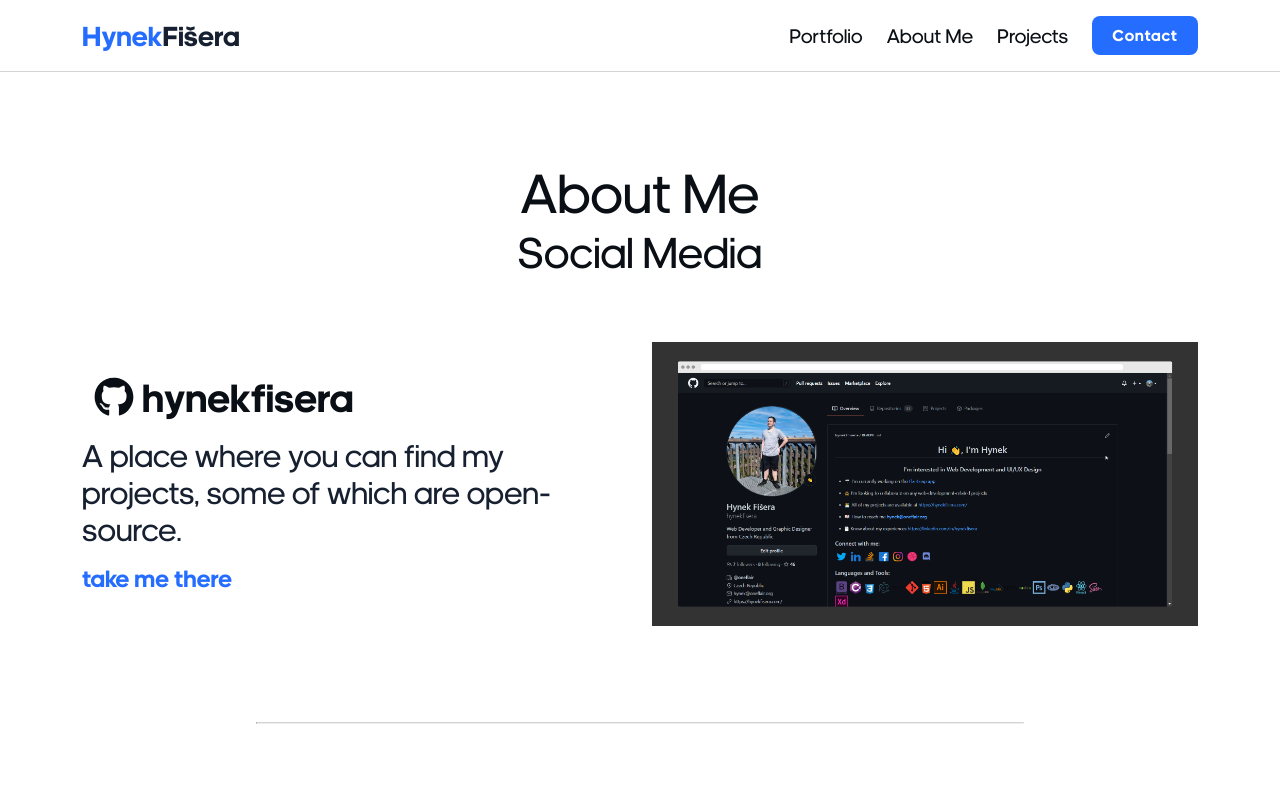
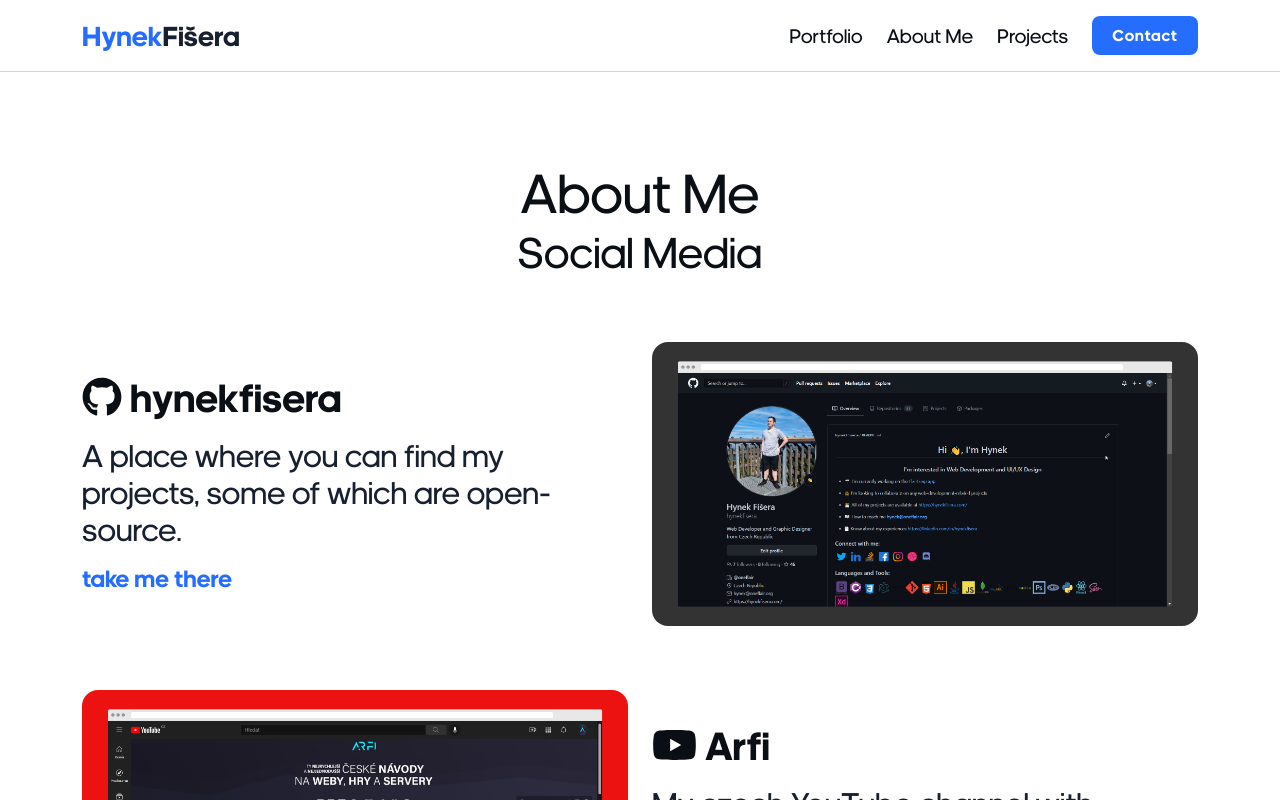
Before and after one commit to hynekfisera/hynekfisera.com, a Next.js app: page /about in a window 1280 px wide. Shown: the top 800 px of the page. Built offline with nearby package versions, Linux system fonts and the light colour scheme.

Commit message:
YouTube channel

```diff
--- a/pages/about.js
+++ b/pages/about.js
@@ -2,8 +2,9 @@ import Head from "next/head";
 import Image from "next/image";
 
 import GithubHynekfiseraImage from "../public/assets/aboutGithubHynekfisera.png";
+import YoutubeArfiImage from "../public/assets/aboutYoutubeArfi.png";
 import { FontAwesomeIcon } from "@fortawesome/react-fontawesome";
-import { faGithub } from "@fortawesome/free-brands-svg-icons";
+import { faGithub, faYoutube } from "@fortawesome/free-brands-svg-icons";
 
 export default function about() {
   const items = [
@@ -13,6 +14,13 @@ export default function about() {
       description: "A place where you can find my projects, some of which are open-source.",
       image: GithubHynekfiseraImage,
       linkTakeMeThere: "https://github.com/hynekfisera",
+    },
+    {
+      icon: faYoutube,
+      title: "Arfi",
+      description: "My czech YouTube channel with tutorials on programming, software, servers and so on",
+      image: YoutubeArfiImage,
+      linkTakeMeThere: "https://youtube.com/phpmyarfi",
     },
   ];
 
--- a/styles/globals.scss
+++ b/styles/globals.scss
@@ -400,12 +400,12 @@ main {
         width: 100%;
         max-width: 40vh;
         height: auto;
+        border-radius: 1rem;
       }
 
       h3 {
         font-size: 2.5rem;
         font-weight: bold;
-        margin-left: 0.75rem;
         color: $text-primary;
       }
 
```
